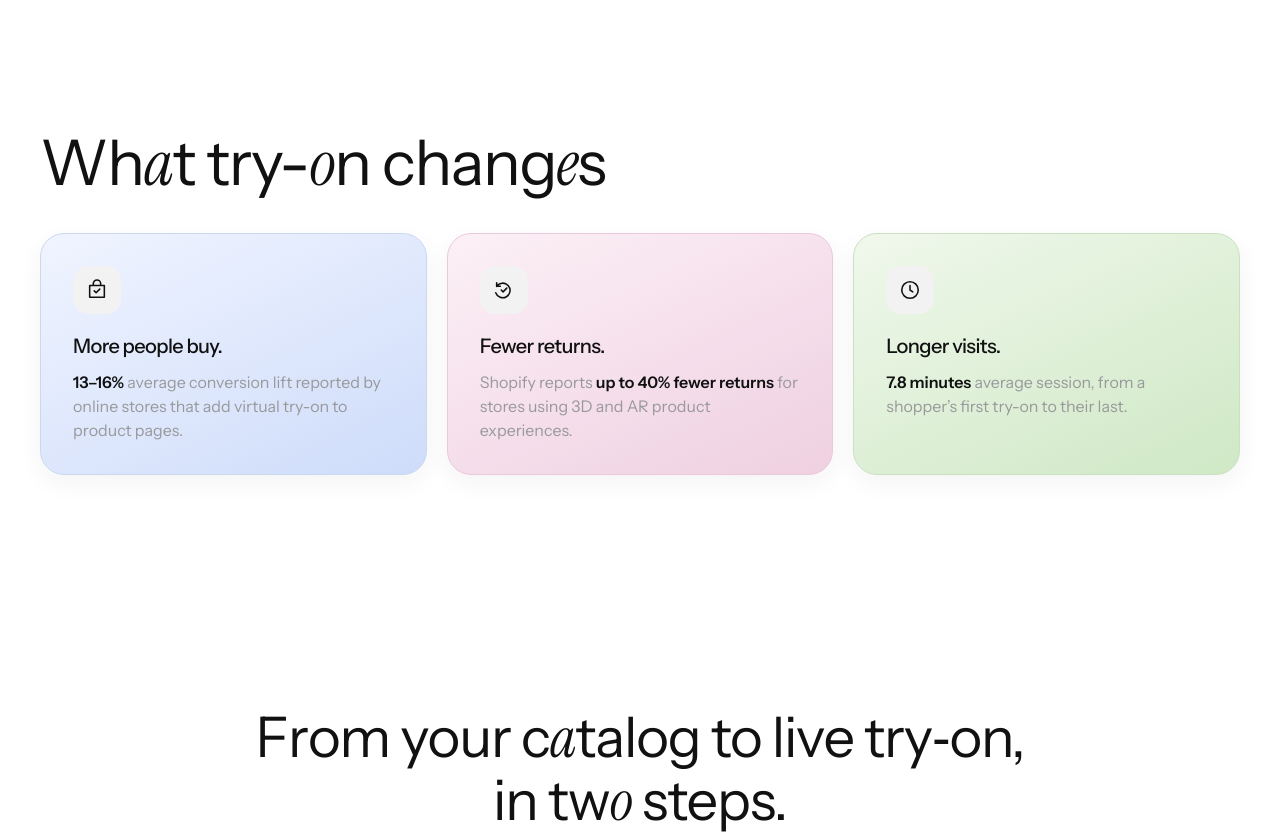
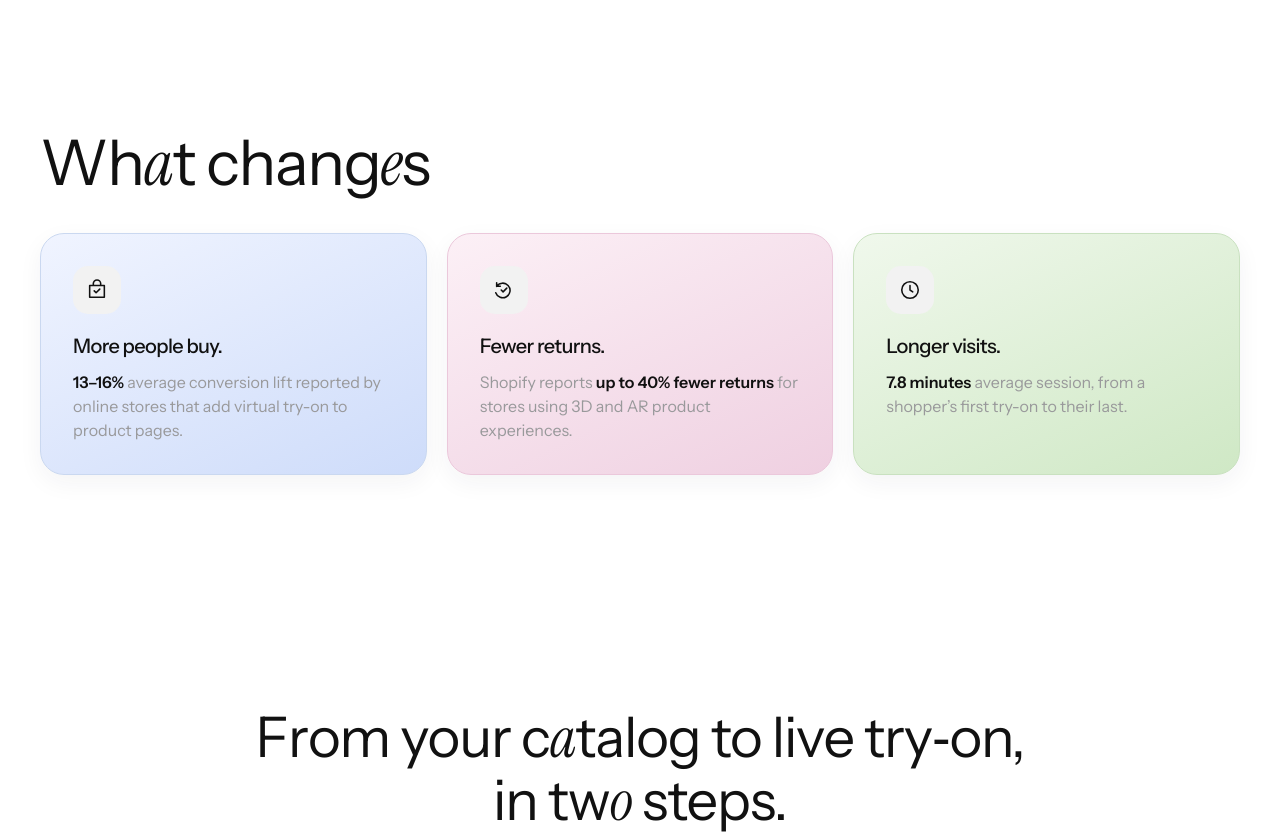
Before and after one commit to vids07/openwear, a website: page index.html in a window 1280 px wide. Shown: the part 3020-3860 px from the top of the page. Drawn offline with Linux system fonts and the light colour scheme.

Commit message:
Shorten metrics section heading

```diff
--- a/index.html
+++ b/index.html
@@ -121,7 +121,7 @@
 
     <section class="numbers section-pink">
       <div class="page-grid">
-        <h2 class="numbers-title">Wh<span class="italic-letter-span">a</span>t try-<span class="italic-letter-span">o</span>n chang<span class="italic-letter-span">e</span>s</h2>
+        <h2 class="numbers-title">Wh<span class="italic-letter-span">a</span>t chang<span class="italic-letter-span">e</span>s</h2>
         <article class="metric">
           <span class="metric-icon" aria-hidden="true"><svg viewBox="0 0 24 24"><path d="M4 7h16v13H4zM8 7V5a4 4 0 0 1 8 0v2M9 13l2 2 4-4" /></svg></span>
           <h3>More people buy.</h3>
```
